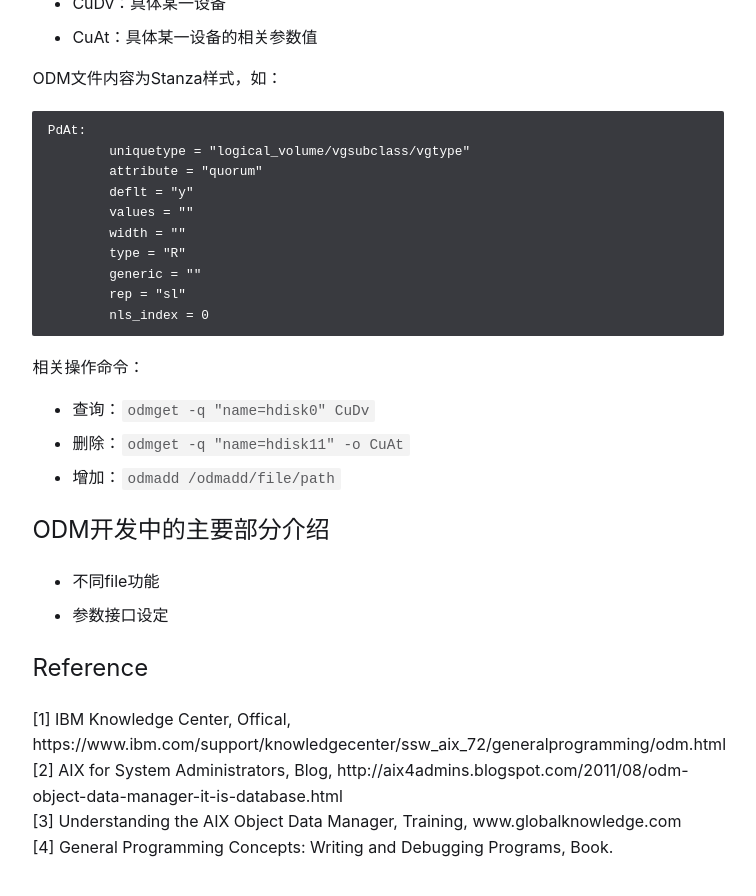
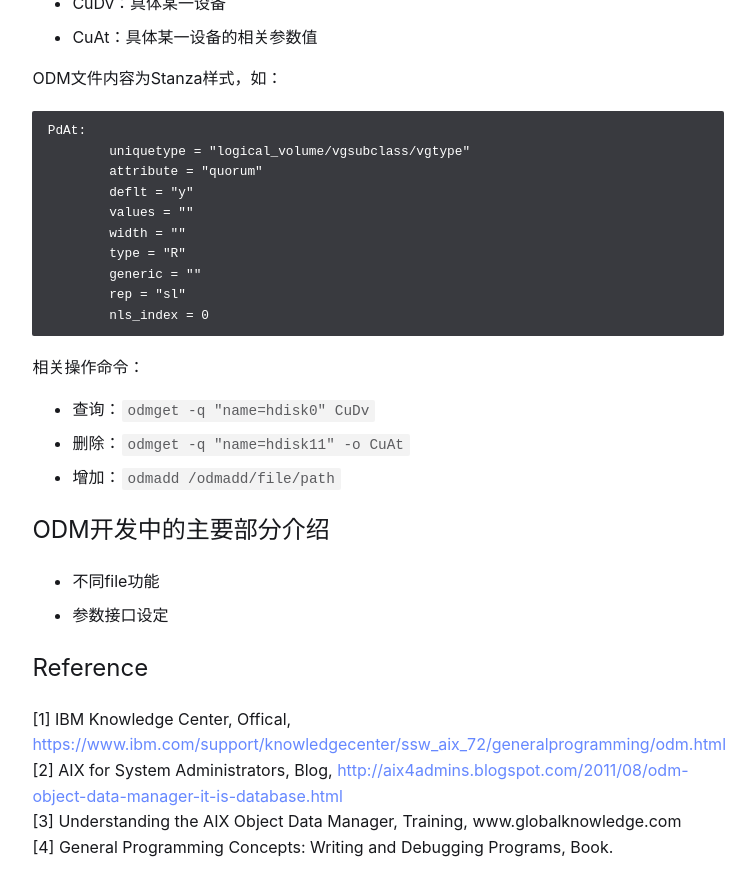
Before and after one commit to lyutian/lyutian.github.io.old, a Jekyll site: the page built from _posts/2020-02-17-AIX系统ODM驱动程序.md, in a window 1280 px wide and 900 px high, scrolled down 1452 px. Shown: the top 896 px of the window, without its empty margins (262-1018 px from the left). Built offline with Jekyll 4.4.1, drawn with Linux system fonts in a browser that asks for light colours; our own code applies the rules of GitHub Pages for plain Markdown files; part of the change alters nothing that is shown; some of the changed text lies outside the part shown.

Commit message:
update header and reference

```diff
--- a/_posts/2020-02-17-AIX系统ODM驱动程序.md
+++ b/_posts/2020-02-17-AIX系统ODM驱动程序.md
@@ -1,3 +1,8 @@
+---
+title:  "AIX系统ODM驱动程序"
+tag: AIX, ODM, 驱动
+---
+
 AIX系统作为一个“古老”的Unix系统，如今伴随着IBM公司的Power系列小型机依旧存在于众多银行、电信公司以及其他大型企业的数据中心。虽然其江湖地位不如从前，但其他设备厂商仍不舍得放弃对AIX的支持。而ODM驱动程序是对其支持的必要条件。
 
 ## 什么是ODM？
@@ -63,7 +68,7 @@ PdAt:
 
 
 ## Reference
-[1] IBM Knowledge Center, Offical,  https://www.ibm.com/support/knowledgecenter/ssw_aix_72/generalprogramming/odm.html \
-[2] AIX for System Administrators, Blog,  http://aix4admins.blogspot.com/2011/08/odm-object-data-manager-it-is-database.html \
-[3] Understanding the AIX Object Data Manager, Training, www.globalknowledge.com \
+[1] IBM Knowledge Center, Offical,  [https://www.ibm.com/support/knowledgecenter/ssw_aix_72/generalprogramming/odm.html](https://www.ibm.com/support/knowledgecenter/ssw_aix_72/generalprogramming/odm.html)
+[2] AIX for System Administrators, Blog,  [http://aix4admins.blogspot.com/2011/08/odm-object-data-manager-it-is-database.html](http://aix4admins.blogspot.com/2011/08/odm-object-data-manager-it-is-database.html)
+[3] Understanding the AIX Object Data Manager, Training, www.globalknowledge.com
 [4] General Programming Concepts: Writing and Debugging Programs, Book.
```
